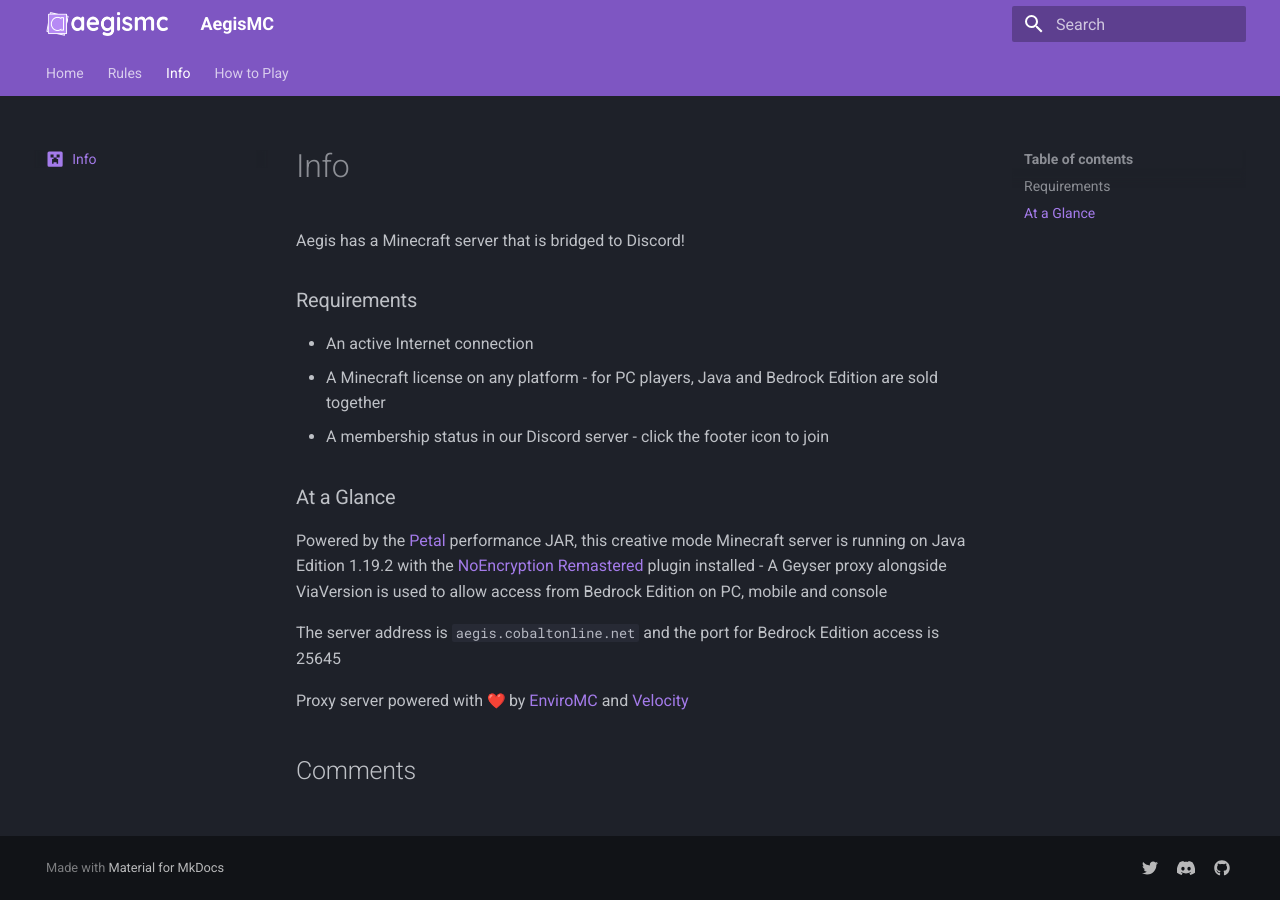
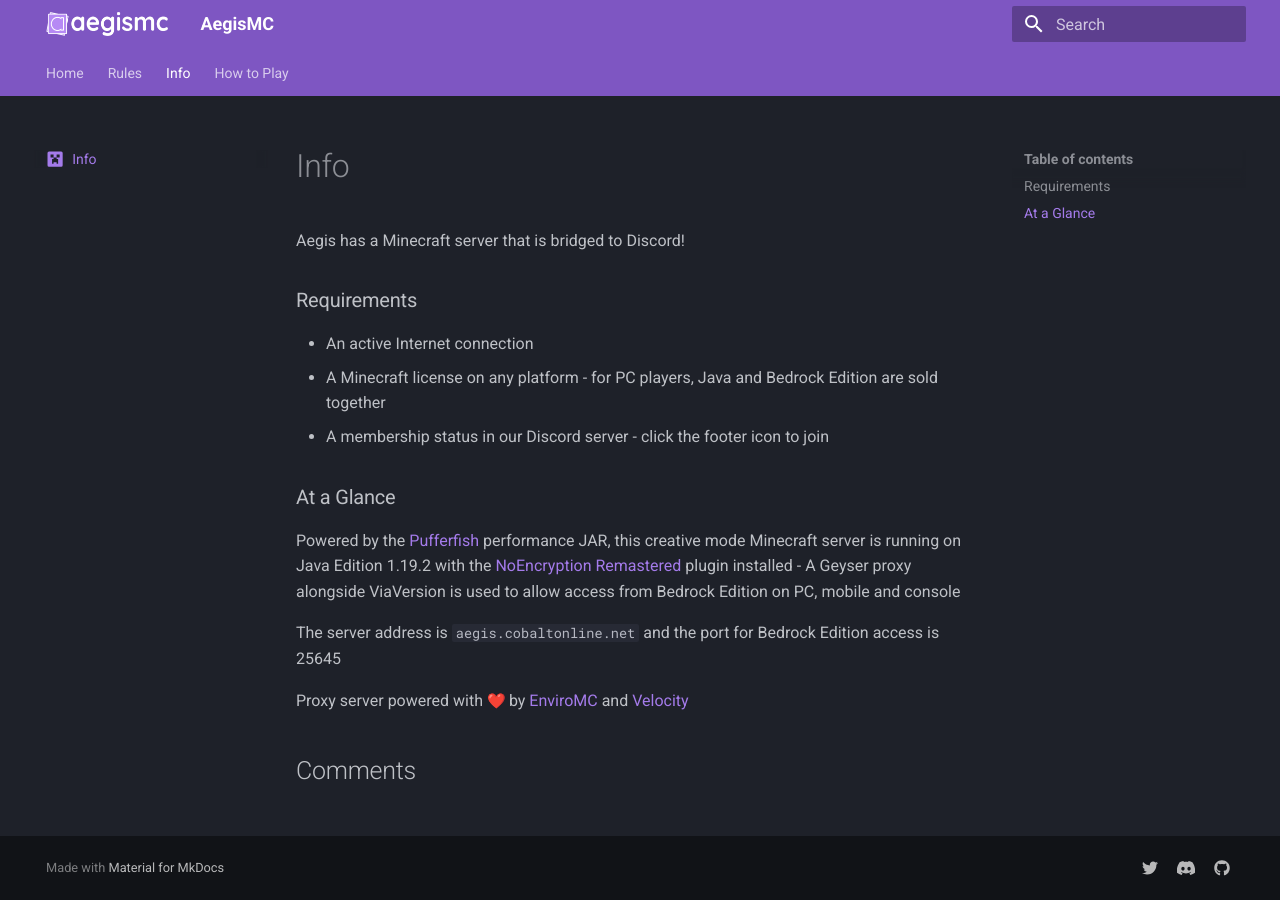
Before and after one commit to CobaltDevel/aegismc, an MkDocs documentation site: the page built from docs/server.md, in a window 1280 px wide. Built offline with MkDocs 1.6.1 and Material for MkDocs 9.7.7, drawn with Linux system fonts in a browser that asks for light colours; emoji names are drawn with the system emoji font; comment, search, counter and statistics services are not loaded.

Commit message:
Pufferfish!

```diff
--- a/docs/server.md
+++ b/docs/server.md
@@ -13,7 +13,7 @@ Aegis has a Minecraft server that is bridged to Discord!
 
 ### At a Glance
 
-Powered by the [Petal](https://github.com/Bloom-host/Petal) performance JAR, this creative mode Minecraft server is running on Java Edition 1.19.2 with the [NoEncryption Remastered](https://www.spigotmc.org/resources/noencryption-remastered.104400/) plugin installed - A Geyser proxy alongside ViaVersion is used to allow access from Bedrock Edition on PC, mobile and console
+Powered by the [Pufferfish](https://github.com/pufferfish-gg/Pufferfish) performance JAR, this creative mode Minecraft server is running on Java Edition 1.19.2 with the [NoEncryption Remastered](https://www.spigotmc.org/resources/noencryption-remastered.104400/) plugin installed - A Geyser proxy alongside ViaVersion is used to allow access from Bedrock Edition on PC, mobile and console
 
 The server address is `aegis.cobaltonline.net` and the port for Bedrock Edition access is 25645
 
```
